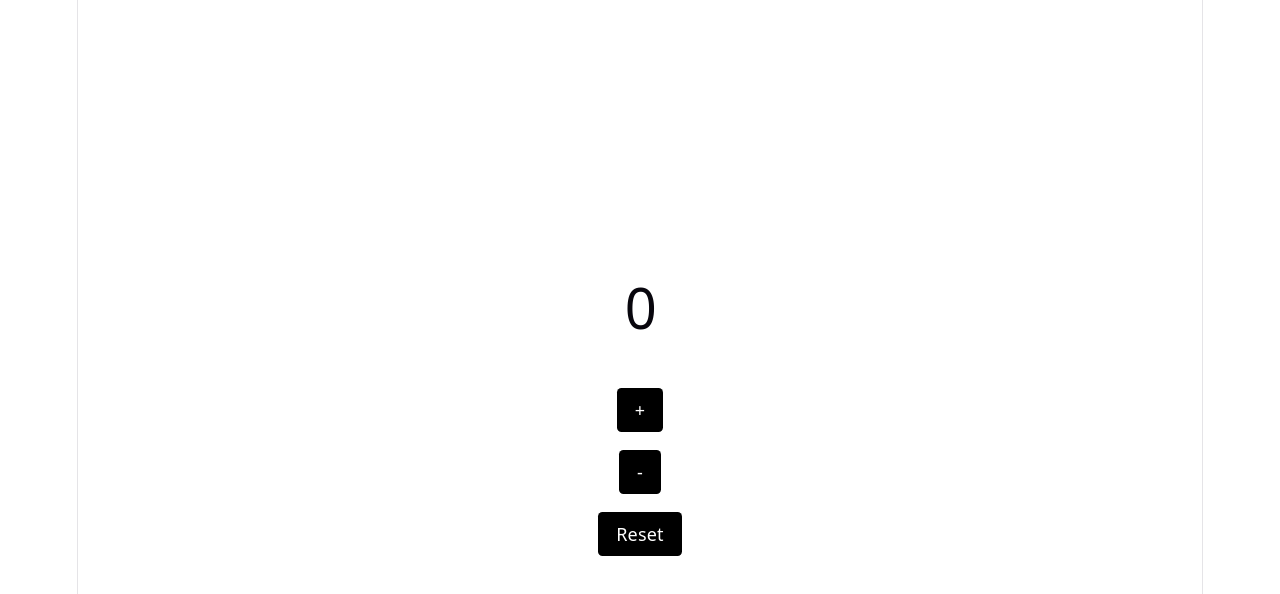
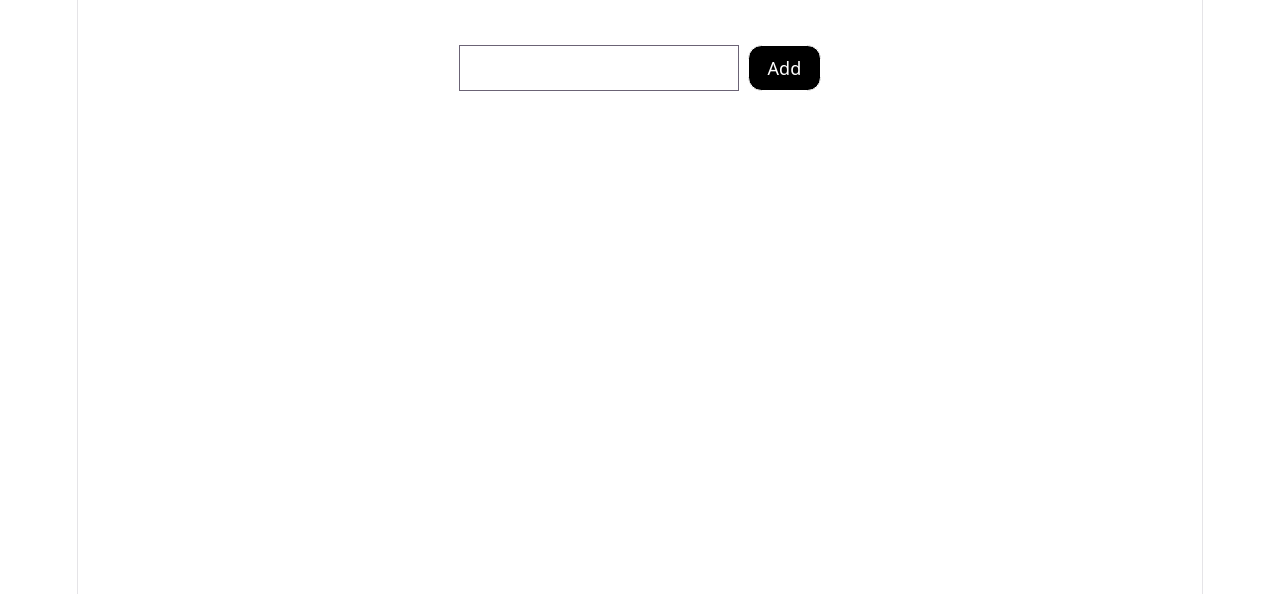
Before and after one commit to tejayy/Zustand-masterclass, a React (Vite) app: page /todo in a window 1280 px wide. Shown: the top 594 px of the page. Built offline with nearby package versions, Linux system fonts and the light colour scheme.

Commit message:
Todo Page Added with state managements

```diff
--- a/package.json
+++ b/package.json
@@ -11,7 +11,8 @@
   },
   "dependencies": {
     "react": "^19.2.6",
-    "react-dom": "^19.2.6"
+    "react-dom": "^19.2.6",
+    "react-hot-toast": "^2.6.0"
   },
   "devDependencies": {
     "@eslint/js": "^10.0.1",
--- a/src/App.tsx
+++ b/src/App.tsx
@@ -1,10 +1,19 @@
-import Home from "./pages/Home";
+import CounterPage from "./pages/CounterPage";
+import { Routes, Route, BrowserRouter } from "react-router-dom";
+import TodoPage from "./pages/TodoPage";
+import { Toaster } from "react-hot-toast";
 
 const App = () => {
   return (
-    <div>
-      <Home />
-    </div>
+    <>
+      <Toaster />
+      <BrowserRouter>
+        <Routes>
+          <Route path="/counter" element={<CounterPage />} />
+          <Route path="/todo" element={<TodoPage />} />
+        </Routes>
+      </BrowserRouter>
+    </>
   );
 };
 
--- /dev/null
+++ b/src/pages/TodoPage.tsx
@@ -0,0 +1,60 @@
+import { useState } from "react";
+import { useTodoStore } from "../stores/todoStore";
+import toast from "react-hot-toast";
+import type { Todo } from "../types/todo";
+
+const TodoPage = () => {
+  const [title, setTitle] = useState("");
+  const todos = useTodoStore((state) => state.todos);
+  const addTodo = useTodoStore((state) => state.addTodo);
+  const deleteTodo = useTodoStore((state) => state.deleteTodo);
+  const toggleTodo = useTodoStore((state) => state.toggleTodo);
+
+  const handleAdd = () => {
+    if (!title.trim()) return;
+    const todoTitle = title;
+
+    addTodo(title);
+    setTitle("");
+    toast.success(`${todoTitle} Added`);
+  };
+
+  const handleDelete = (todo: Todo) => {
+    deleteTodo(todo.id);
+    toast.success(`${todo.title} deleted successfully`);
+  };
+
+  return (
+    <div className="max-w-md mx-auto mt-10">
+      {/* INPUTS AND BUTTONS  */}
+      <div className="flex gap-2">
+        <input
+          value={title}
+          onChange={(e) => setTitle(e.target.value)}
+          className="border p-2 flex-1 "
+        />
+        <button
+          onClick={handleAdd}
+          className="bg-black text-white px-4 border rounded-xl "
+        >
+          Add
+        </button>
+      </div>
+
+      <div>
+        {todos.map((todo) => (
+          <div key={todo.id} className="flex justify-between border p-2 mt-2">
+            <span onClick={() => toggleTodo(todo.id)}>
+              {todo.completed ? "✅" : "⬜"}
+              {""}
+              {todo.title}
+            </span>
+            <button onClick={() => handleDelete(todo)}>❌</button>
+          </div>
+        ))}
+      </div>
+    </div>
+  );
+};
+
+export default TodoPage;
--- /dev/null
+++ b/src/stores/todoStore.ts
@@ -0,0 +1,38 @@
+import { create } from "zustand";
+import type { Todo } from "../types/todo";
+
+interface TodoStore {
+  todos: Todo[];
+  addTodo: (title: string) => void;
+  deleteTodo: (id: string) => void;
+  toggleTodo: (id: string) => void;
+}
+
+export const useTodoStore = create<TodoStore>((set) => ({
+  todos: [],
+
+  addTodo: (title) =>
+    set((state) => ({
+      todos: [
+        ...state.todos,
+        {
+          id: crypto.randomUUID(),
+          title,
+          completed: false,
+        },
+      ],
+    })),
+
+  deleteTodo: (id) => {
+    set((state) => ({
+      todos: state.todos.filter((todo) => todo.id !== id),
+    }));
+  },
+
+  toggleTodo: (id) =>
+    set((state) => ({
+      todos: state.todos.map((todo) =>
+        todo.id === id ? { ...todo, completed: !todo.completed } : todo,
+      ),
+    })),
+}));
--- /dev/null
+++ b/src/types/todo.ts
@@ -0,0 +1,5 @@
+export interface Todo {
+  id: string;
+  title: string;
+  completed: boolean;
+}
```
Also changed, not shown: src/pages/CounterPage.tsx (renamed from src/pages/Home.tsx, +8 -2 lines), 1 other file (tests, documents, lock files or other folders).
